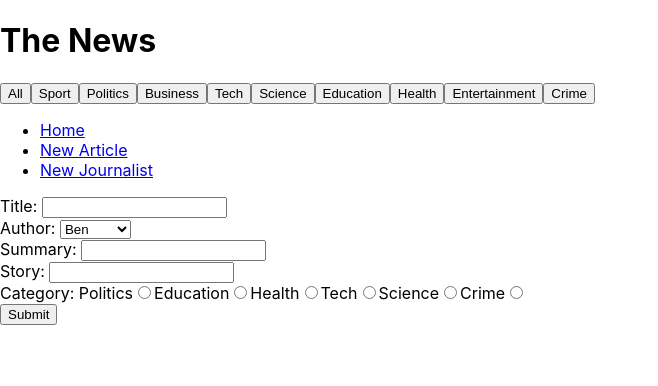
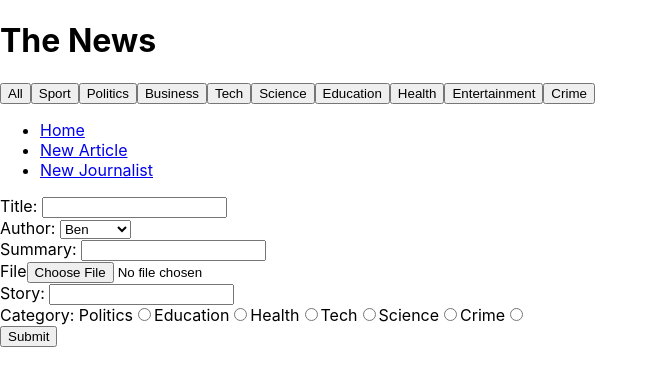
Before and after one commit to evebram/React_News_App, a React (Create React App) app: page /article in a window 1280 px wide. Shown: the top 386 px of the page, without its empty margins (0-658 px from the left). Built offline with nearby package versions, Linux system fonts and the light colour scheme; no server answers.

Commit message:
reactstrap???

```diff
--- a/src/components/NewArticleForm.js
+++ b/src/components/NewArticleForm.js
@@ -1,4 +1,5 @@
 import React, { Component } from 'react';
+import { Button, Form, FormGroup, Label, Input, FormText } from 'reactstrap';
 
 class NewArticleForm extends Component {
   constructor(props) {
@@ -65,16 +66,18 @@ class NewArticleForm extends Component {
   render() {
     const categories = ['Politics', 'Education', 'Health', 'Tech', 'Science', 'Crime'];
     return (
-      <form onSubmit={this.handleSubmit}>
-      <div>
-        <label htmlFor="title">Title: </label>
-        <input
+      <Form onSubmit={this.handleSubmit}>
+
+      <FormGroup>
+        <Label htmlFor="title">Title: </Label>
+        <Input
           id="title"
           type="text"
           value={this.state.title}
           onChange={this.handleTitleChange}
         />
-      </div>
+      </FormGroup>
+
       <div>
         <label htmlFor="journalist">Author: </label>
         <select>
@@ -84,6 +87,7 @@ class NewArticleForm extends Component {
         <option value="journalist4">Graeme</option>
         </select>
       </div>
+
       <div>
         <label htmlFor="summary">Summary: </label>
         <input
@@ -93,6 +97,12 @@ class NewArticleForm extends Component {
           onChange={this.handleSummaryChange}
         />
       </div>
+
+      <div>
+        <Label for="exampleFile">File</Label>
+        <Input type="file" name="file" id="exampleFile" />
+      </div>
+
       <div>
         <label htmlFor="content">Story: </label>
         <input
@@ -121,7 +131,7 @@ class NewArticleForm extends Component {
         <input type="submit" />
       </div>
 
-      </form>
+      </Form>
     )
   }
 
```
Also changed, not shown: package.json (+4 -3 lines), 1 other file (tests, documents, lock files or other folders).
